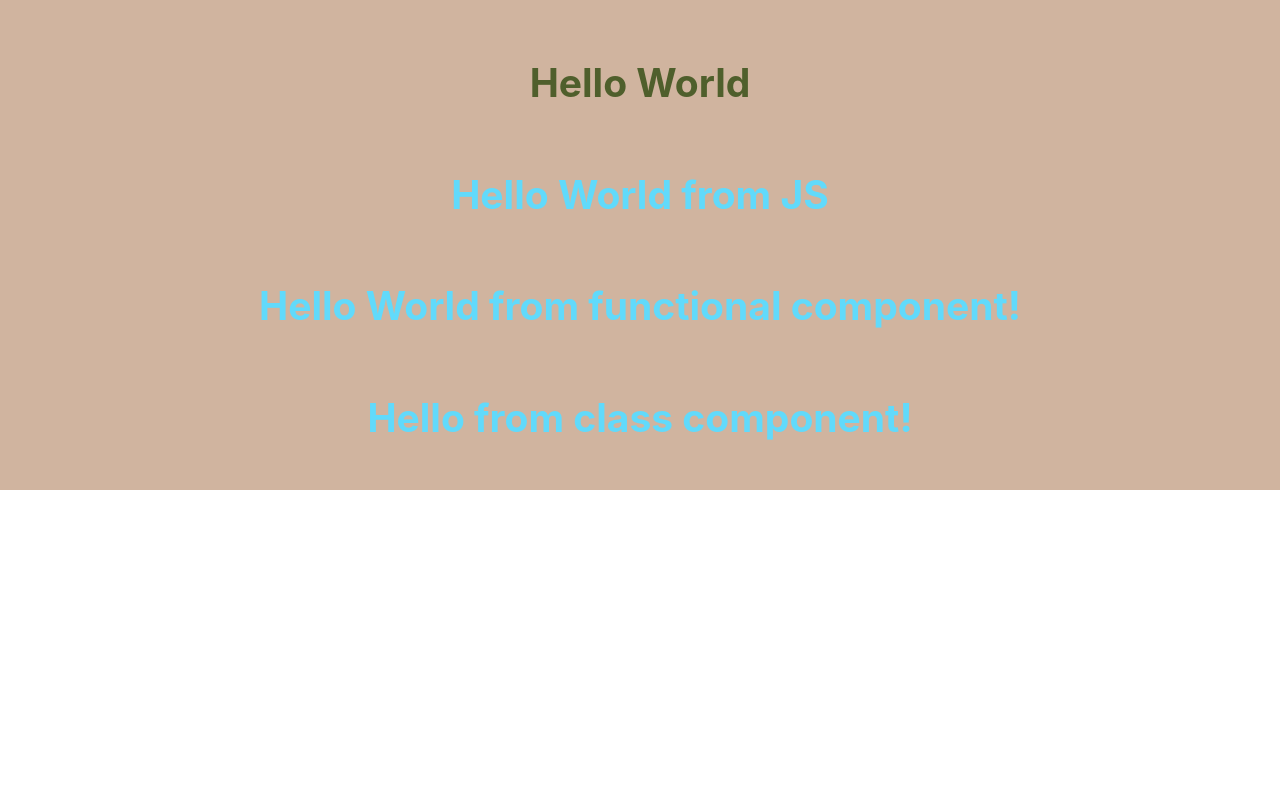
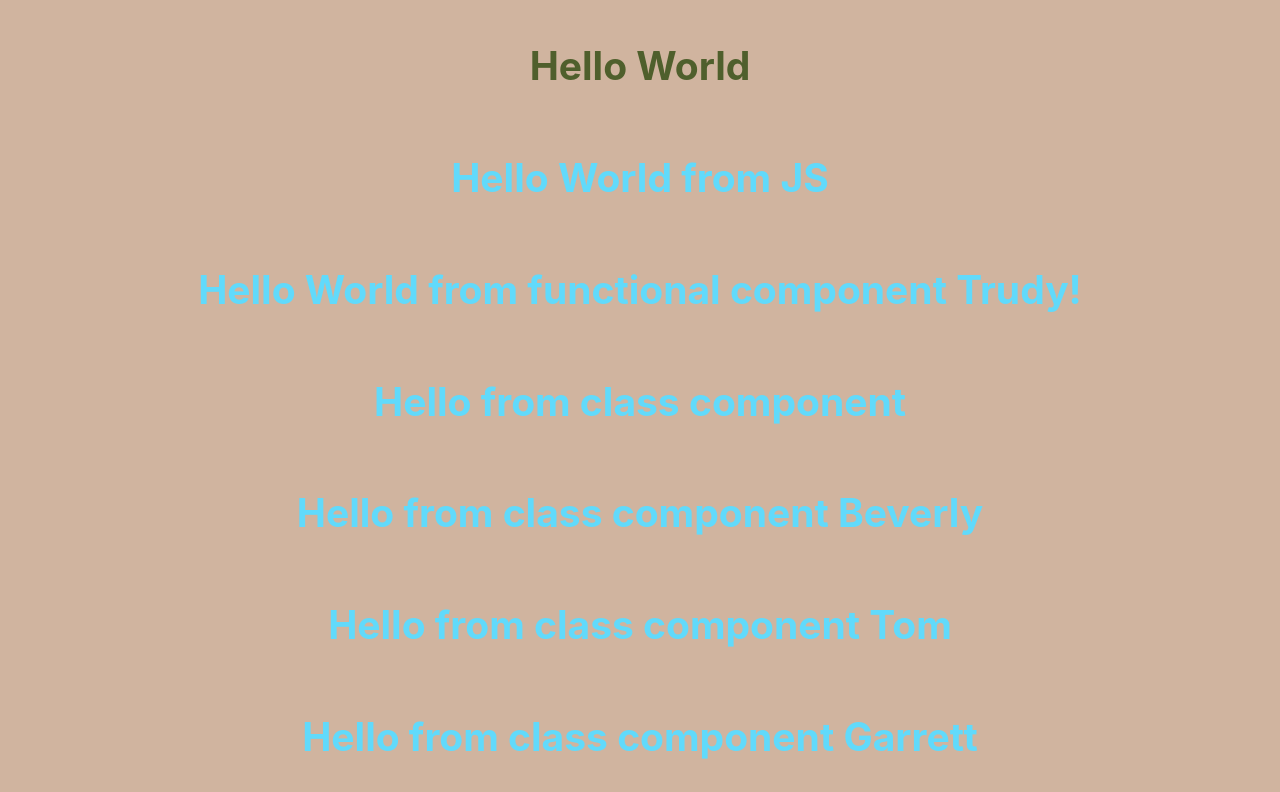
Before and after one commit to BevBuCodes/my-practice-React-app, a React (Create React App) app: page / in a window 1280 px wide. Shown: the part 310-1102 px from the top of the page. Before the commit the page ends 800 px from the top, so only its background shows below. Built offline with nearby package versions, Linux system fonts and the light colour scheme.

Commit message:
added props to components

```diff
--- a/src/App.js
+++ b/src/App.js
@@ -15,8 +15,11 @@ function App() {
 
         <h2 className="greeting">Hello World</h2>
         {Hello}
-        <HelloFromComponent />
-        <HelloFromClassComponent/>
+        <HelloFromComponent name="Trudy"/>
+        <HelloFromClassComponent />
+        <HelloFromClassComponent name="Beverly"/>
+         <HelloFromClassComponent name="Tom"/>
+         <HelloFromClassComponent name="Garrett"/>
 
 
 
--- a/src/components/HelloFromClassComponent.js
+++ b/src/components/HelloFromClassComponent.js
@@ -3,7 +3,7 @@ import React from 'react';
 class HelloFromClassComponent extends React.Component{
 
 render () {
-    return <h2>Hello from class component!</h2>
+    return <h2>Hello from class component {this.props.name}</h2>
 }
 
 
--- a/src/components/HelloFromFunctionalComponent.js
+++ b/src/components/HelloFromFunctionalComponent.js
@@ -1,5 +1,5 @@
-function HelloFromComponent() {
-  return <h2>Hello World from functional component!</h2>
+function HelloFromComponent(props) {
+  return <h2>Hello World from functional component {props.name}!</h2>
 }
 
 export default HelloFromComponent;
```
